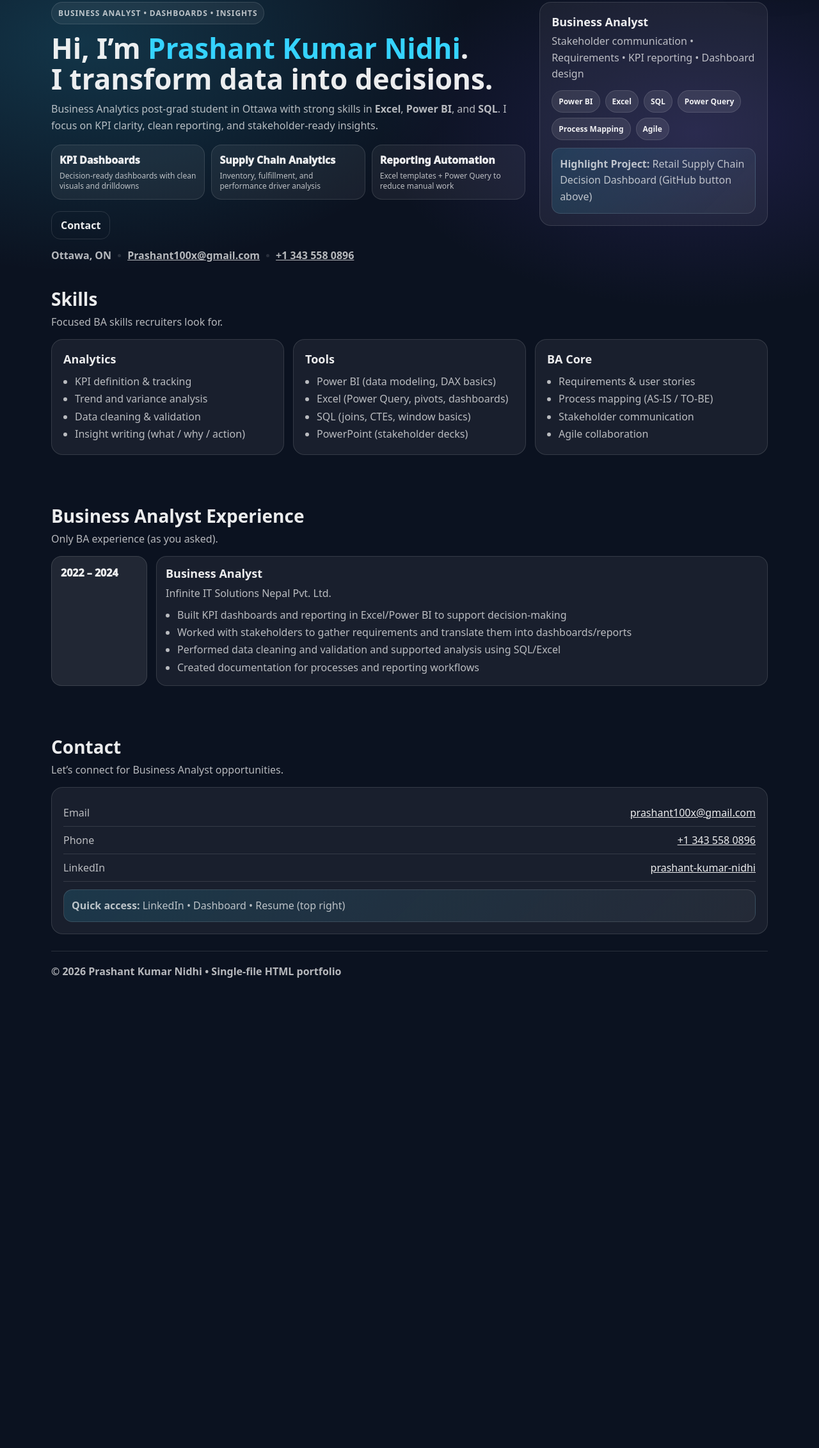
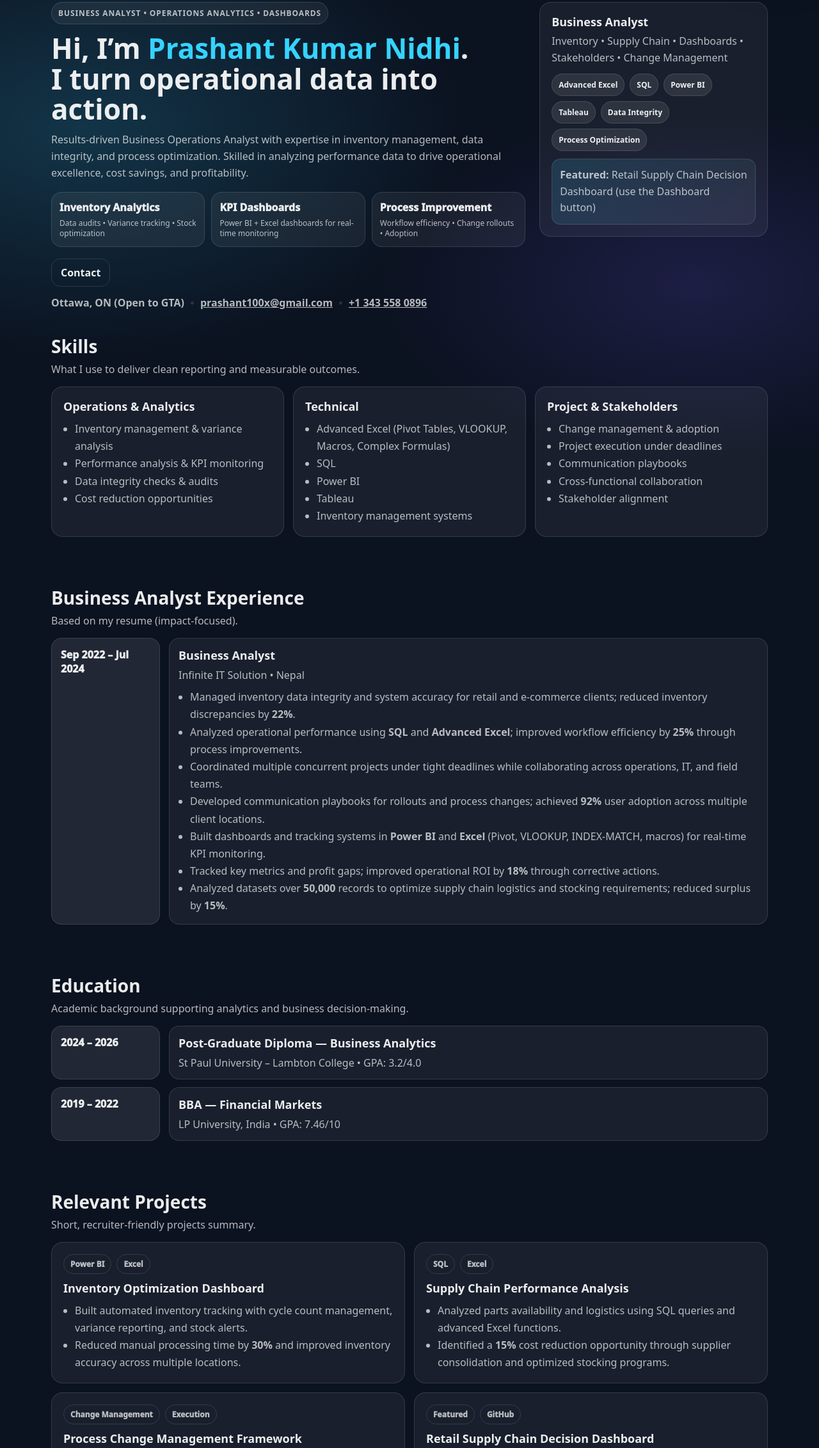
Before and after one commit to prashant100x/prashant100x.github.io, a plain HTML site: page index.html in a window 1280 px wide. Shown: the part 105-2368 px from the top of the page at 64% size. Before the commit the page ends 1732 px from the top, so only its background shows below. Drawn offline with Linux system fonts and the light colour scheme.

Commit message:
Update index.html

```diff
--- a/index.html
+++ b/index.html
@@ -3,8 +3,8 @@
 <head>
   <meta charset="utf-8" />
   <meta name="viewport" content="width=device-width,initial-scale=1" />
-  <title>Prashant Kumar Nidhi | Business Analyst Portfolio</title>
-  <meta name="description" content="Business Analyst portfolio — dashboards, SQL insights, KPI reporting, and stakeholder-ready analytics." />
+  <title>Prashant Kumar Nidhi | Business Analyst</title>
+  <meta name="description" content="Business Analyst portfolio — KPI dashboards, SQL analysis, inventory & supply chain insights." />
 
   <style>
     :root{
@@ -133,10 +133,11 @@
     .sectionHead{margin-bottom:16px}
     .muted{color:var(--muted)}
     .grid3{display:grid; grid-template-columns: repeat(3, 1fr); gap:14px}
+    .grid2{display:grid; grid-template-columns: repeat(2, 1fr); gap:14px}
     ul{margin:10px 0 0; padding-left: 18px; color: var(--muted); line-height:1.7}
 
     .timeline{display:flex; flex-direction:column; gap:12px}
-    .tItem{display:grid; grid-template-columns: 150px 1fr; gap:14px; align-items:stretch}
+    .tItem{display:grid; grid-template-columns: 170px 1fr; gap:14px; align-items:stretch}
     .tDate{
       padding:14px; border-radius:16px;
       border:1px solid var(--border);
@@ -144,6 +145,14 @@
       font-weight:1000;
     }
     .tCard{border-radius:16px; border:1px solid var(--border); background: var(--panel); padding:14px}
+
+    .tagRow{display:flex; gap:8px; flex-wrap:wrap; margin-bottom:10px}
+    .tag{
+      padding:6px 10px; border-radius:999px;
+      border:1px solid var(--border);
+      background: transparent;
+      font-weight:1000; font-size:12px; color:var(--muted)
+    }
 
     .infoRow{display:flex; justify-content:space-between; gap:16px; padding:10px 0; border-bottom:1px solid var(--border)}
     .infoRow:last-child{border-bottom:none}
@@ -160,7 +169,7 @@
       .hero{grid-template-columns: 1fr}
       .profileCard{position:relative; top:auto}
       .kpis{grid-template-columns:1fr}
-      .grid3{grid-template-columns:1fr}
+      .grid3,.grid2{grid-template-columns:1fr}
       .tItem{grid-template-columns:1fr}
       h1{font-size:36px}
     }
@@ -176,7 +185,9 @@
 
     <nav class="nav" aria-label="Primary">
       <a href="#skills">Skills</a>
-      <a href="#experience">BA Experience</a>
+      <a href="#experience">Experience</a>
+      <a href="#education">Education</a>
+      <a href="#projects">Projects</a>
       <a href="#contact">Contact</a>
     </nav>
 
@@ -188,30 +199,31 @@
   </header>
 
   <main id="top" class="container">
+    <!-- HERO -->
     <section class="hero">
       <div>
-        <span class="eyebrow">Business Analyst • Dashboards • Insights</span>
+        <span class="eyebrow">Business Analyst • Operations Analytics • Dashboards</span>
         <h1>
           Hi, I’m <span class="accent">Prashant Kumar Nidhi</span>.<br />
-          I transform data into decisions.
+          I turn operational data into action.
         </h1>
         <p class="subhead">
-          Business Analytics post-grad student in Ottawa with strong skills in <b>Excel</b>, <b>Power BI</b>, and <b>SQL</b>.
-          I focus on KPI clarity, clean reporting, and stakeholder-ready insights.
+          Results-driven Business Operations Analyst with expertise in inventory management, data integrity, and process optimization.
+          Skilled in analyzing performance data to drive operational excellence, cost savings, and profitability.
         </p>
 
         <div class="kpis">
           <div class="kpi">
-            <div class="kpiNum">KPI Dashboards</div>
-            <div class="kpiLabel">Decision-ready dashboards with clean visuals and drilldowns</div>
+            <div class="kpiNum">Inventory Analytics</div>
+            <div class="kpiLabel">Data audits • Variance tracking • Stock optimization</div>
           </div>
           <div class="kpi">
-            <div class="kpiNum">Supply Chain Analytics</div>
-            <div class="kpiLabel">Inventory, fulfillment, and performance driver analysis</div>
+            <div class="kpiNum">KPI Dashboards</div>
+            <div class="kpiLabel">Power BI + Excel dashboards for real-time monitoring</div>
           </div>
           <div class="kpi">
-            <div class="kpiNum">Reporting Automation</div>
-            <div class="kpiLabel">Excel templates + Power Query to reduce manual work</div>
+            <div class="kpiNum">Process Improvement</div>
+            <div class="kpiLabel">Workflow efficiency • Change rollouts • Adoption</div>
           </div>
         </div>
 
@@ -220,8 +232,8 @@
         </div>
 
         <div class="mini">
-          <span>Ottawa, ON</span> <span class="dot"></span>
-          <a href="mailto:Prashant100x@gmail.com">Prashant100x@gmail.com</a> <span class="dot"></span>
+          <span>Ottawa, ON (Open to GTA)</span> <span class="dot"></span>
+          <a href="mailto:prashant100x@gmail.com">prashant100x@gmail.com</a> <span class="dot"></span>
           <a href="tel:+13435580896">+1 343 558 0896</a>
         </div>
       </div>
@@ -229,90 +241,178 @@
       <aside class="card profileCard">
         <h3 style="margin:0 0 6px">Business Analyst</h3>
         <div class="muted" style="line-height:1.6">
-          Stakeholder communication • Requirements • KPI reporting • Dashboard design
+          Inventory • Supply Chain • Dashboards • Stakeholders • Change Management
         </div>
 
         <div class="chips">
+          <span class="chip">Advanced Excel</span>
+          <span class="chip">SQL</span>
           <span class="chip">Power BI</span>
-          <span class="chip">Excel</span>
-          <span class="chip">SQL</span>
-          <span class="chip">Power Query</span>
-          <span class="chip">Process Mapping</span>
-          <span class="chip">Agile</span>
+          <span class="chip">Tableau</span>
+          <span class="chip">Data Integrity</span>
+          <span class="chip">Process Optimization</span>
         </div>
 
         <div class="callout">
-          <b>Highlight Project:</b> Retail Supply Chain Decision Dashboard (GitHub button above)
+          <b>Featured:</b> Retail Supply Chain Decision Dashboard (use the Dashboard button)
         </div>
       </aside>
     </section>
 
+    <!-- SKILLS -->
     <section id="skills" class="section">
       <div class="sectionHead">
         <h2>Skills</h2>
-        <div class="muted">Focused BA skills recruiters look for.</div>
+        <div class="muted">What I use to deliver clean reporting and measurable outcomes.</div>
       </div>
 
       <div class="grid3">
         <div class="card">
-          <h3>Analytics</h3>
+          <h3>Operations & Analytics</h3>
           <ul>
-            <li>KPI definition & tracking</li>
-            <li>Trend and variance analysis</li>
-            <li>Data cleaning & validation</li>
-            <li>Insight writing (what / why / action)</li>
+            <li>Inventory management & variance analysis</li>
+            <li>Performance analysis & KPI monitoring</li>
+            <li>Data integrity checks & audits</li>
+            <li>Cost reduction opportunities</li>
           </ul>
         </div>
 
         <div class="card">
-          <h3>Tools</h3>
+          <h3>Technical</h3>
           <ul>
-            <li>Power BI (data modeling, DAX basics)</li>
-            <li>Excel (Power Query, pivots, dashboards)</li>
-            <li>SQL (joins, CTEs, window basics)</li>
-            <li>PowerPoint (stakeholder decks)</li>
+            <li>Advanced Excel (Pivot Tables, VLOOKUP, Macros, Complex Formulas)</li>
+            <li>SQL</li>
+            <li>Power BI</li>
+            <li>Tableau</li>
+            <li>Inventory management systems</li>
           </ul>
         </div>
 
         <div class="card">
-          <h3>BA Core</h3>
+          <h3>Project & Stakeholders</h3>
           <ul>
-            <li>Requirements & user stories</li>
-            <li>Process mapping (AS-IS / TO-BE)</li>
-            <li>Stakeholder communication</li>
-            <li>Agile collaboration</li>
+            <li>Change management & adoption</li>
+            <li>Project execution under deadlines</li>
+            <li>Communication playbooks</li>
+            <li>Cross-functional collaboration</li>
+            <li>Stakeholder alignment</li>
           </ul>
         </div>
       </div>
     </section>
 
+    <!-- EXPERIENCE (ONLY BA) -->
     <section id="experience" class="section">
       <div class="sectionHead">
         <h2>Business Analyst Experience</h2>
-        <div class="muted">Only BA experience (as you asked).</div>
+        <div class="muted">Based on my resume (impact-focused).</div>
       </div>
 
       <div class="timeline">
         <div class="tItem">
-          <div class="tDate">2022 – 2024</div>
+          <div class="tDate">Sep 2022 – Jul 2024</div>
           <div class="tCard">
             <h3>Business Analyst</h3>
-            <div class="muted">Infinite IT Solutions Nepal Pvt. Ltd.</div>
+            <div class="muted">Infinite IT Solution • Nepal</div>
             <ul>
-              <li>Built KPI dashboards and reporting in Excel/Power BI to support decision-making</li>
-              <li>Worked with stakeholders to gather requirements and translate them into dashboards/reports</li>
-              <li>Performed data cleaning and validation and supported analysis using SQL/Excel</li>
-              <li>Created documentation for processes and reporting workflows</li>
+              <li>Managed inventory data integrity and system accuracy for retail and e-commerce clients; reduced inventory discrepancies by <b>22%</b>.</li>
+              <li>Analyzed operational performance using <b>SQL</b> and <b>Advanced Excel</b>; improved workflow efficiency by <b>25%</b> through process improvements.</li>
+              <li>Coordinated multiple concurrent projects under tight deadlines while collaborating across operations, IT, and field teams.</li>
+              <li>Developed communication playbooks for rollouts and process changes; achieved <b>92%</b> user adoption across multiple client locations.</li>
+              <li>Built dashboards and tracking systems in <b>Power BI</b> and <b>Excel</b> (Pivot, VLOOKUP, INDEX-MATCH, macros) for real-time KPI monitoring.</li>
+              <li>Tracked key metrics and profit gaps; improved operational ROI by <b>18%</b> through corrective actions.</li>
+              <li>Analyzed datasets over <b>50,000</b> records to optimize supply chain logistics and stocking requirements; reduced surplus by <b>15%</b>.</li>
             </ul>
           </div>
         </div>
       </div>
     </section>
 
+    <!-- EDUCATION -->
+    <section id="education" class="section">
+      <div class="sectionHead">
+        <h2>Education</h2>
+        <div class="muted">Academic background supporting analytics and business decision-making.</div>
+      </div>
+
+      <div class="timeline">
+        <div class="tItem">
+          <div class="tDate">2024 – 2026</div>
+          <div class="tCard">
+            <h3>Post-Graduate Diploma — Business Analytics</h3>
+            <div class="muted">St Paul University – Lambton College • GPA: 3.2/4.0</div>
+          </div>
+        </div>
+
+        <div class="tItem">
+          <div class="tDate">2019 – 2022</div>
+          <div class="tCard">
+            <h3>BBA — Financial Markets</h3>
+            <div class="muted">LP University, India • GPA: 7.46/10</div>
+          </div>
+        </div>
+      </div>
+    </section>
+
+    <!-- PROJECTS (from resume) -->
+    <section id="projects" class="section">
+      <div class="sectionHead">
+        <h2>Relevant Projects</h2>
+        <div class="muted">Short, recruiter-friendly projects summary.</div>
+      </div>
+
+      <div class="grid2">
+        <div class="card">
+          <div class="tagRow">
+            <span class="tag">Power BI</span><span class="tag">Excel</span>
+          </div>
+          <h3>Inventory Optimization Dashboard</h3>
+          <ul>
+            <li>Built automated inventory tracking with cycle count management, variance reporting, and stock alerts.</li>
+            <li>Reduced manual processing time by <b>30%</b> and improved inventory accuracy across multiple locations.</li>
+          </ul>
+        </div>
+
+        <div class="card">
+          <div class="tagRow">
+            <span class="tag">SQL</span><span class="tag">Excel</span>
+          </div>
+          <h3>Supply Chain Performance Analysis</h3>
+          <ul>
+            <li>Analyzed parts availability and logistics using SQL queries and advanced Excel functions.</li>
+            <li>Identified a <b>15%</b> cost reduction opportunity through supplier consolidation and optimized stocking programs.</li>
+          </ul>
+        </div>
+
+        <div class="card">
+          <div class="tagRow">
+            <span class="tag">Change Management</span><span class="tag">Execution</span>
+          </div>
+          <h3>Process Change Management Framework</h3>
+          <ul>
+            <li>Created a communication playbook and rollout strategy for an inventory management system implementation.</li>
+            <li>Supported clear rollout across operational teams and improved adoption.</li>
+          </ul>
+        </div>
+
+        <div class="card">
+          <div class="tagRow">
+            <span class="tag">Featured</span><span class="tag">GitHub</span>
+          </div>
+          <h3>Retail Supply Chain Decision Dashboard</h3>
+          <ul>
+            <li>My main dashboard project is available via the <b>Dashboard</b> button at the top.</li>
+            <li>Built for decision-making: KPIs, trends, and operational insights.</li>
+          </ul>
+        </div>
+      </div>
+    </section>
+
+    <!-- CONTACT -->
     <section id="contact" class="section">
       <div class="sectionHead">
         <h2>Contact</h2>
-        <div class="muted">Let’s connect for Business Analyst opportunities.</div>
+        <div class="muted">Let’s connect for Business Analyst / Reporting Analyst opportunities.</div>
       </div>
 
       <div class="card">
```
